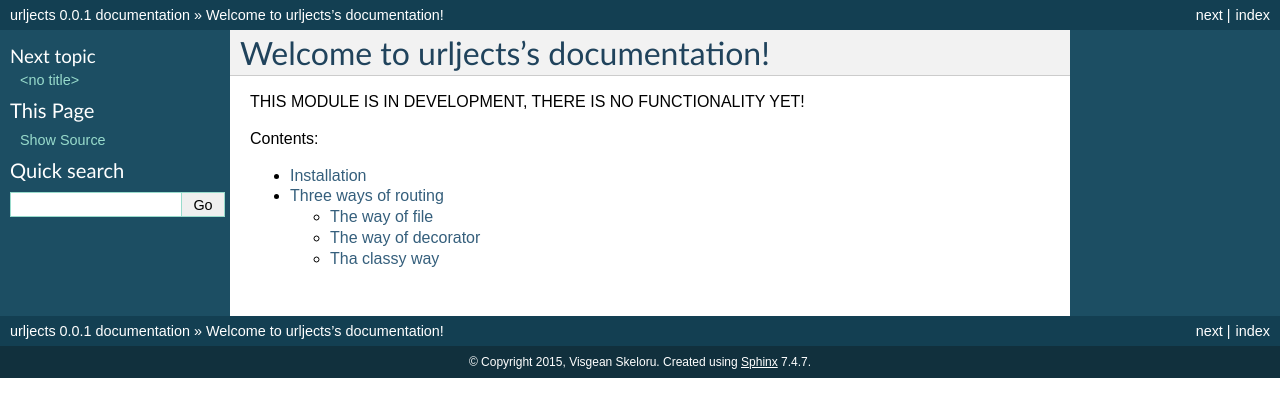
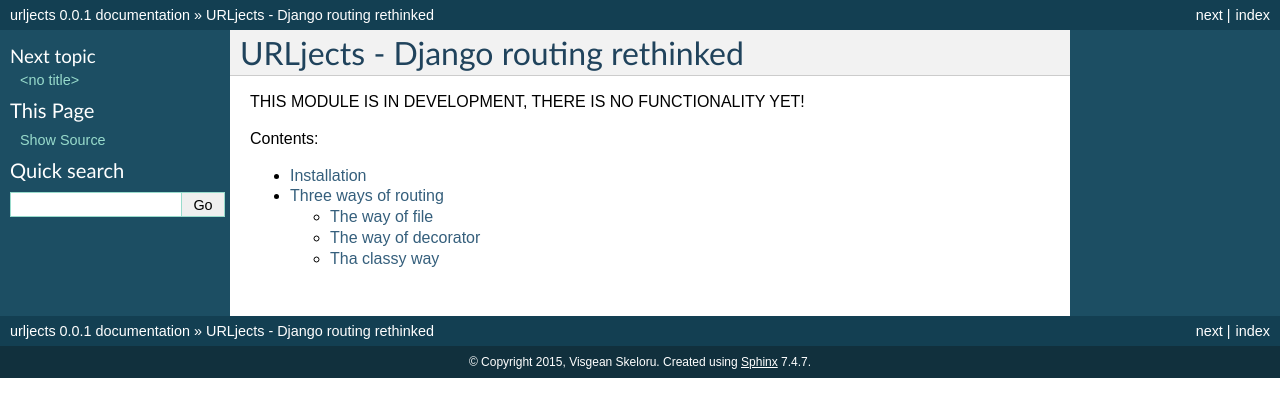
Before and after one commit to Visgean/urljects, a Sphinx documentation site: the page built from docs/index.rst, in a window 1280 px wide. Shown: the top 417 px of the page. Built offline with Sphinx 7.4.7, drawn with Linux system fonts in a browser that asks for light colours.

Commit message:
docs header

```diff
--- a/docs/index.rst
+++ b/docs/index.rst
@@ -1,5 +1,5 @@
-Welcome to urljects's documentation!
-====================================
+URLjects - Django routing rethinked
+===================================
 
 THIS MODULE IS IN DEVELOPMENT, THERE IS NO FUNCTIONALITY YET!
 
```
